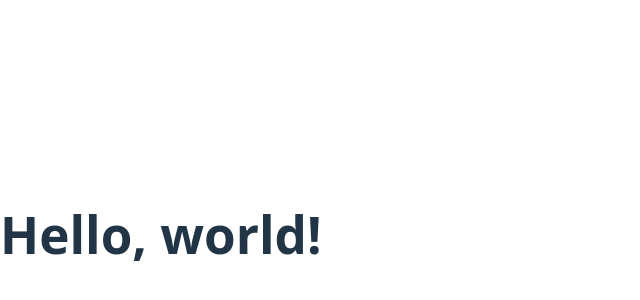
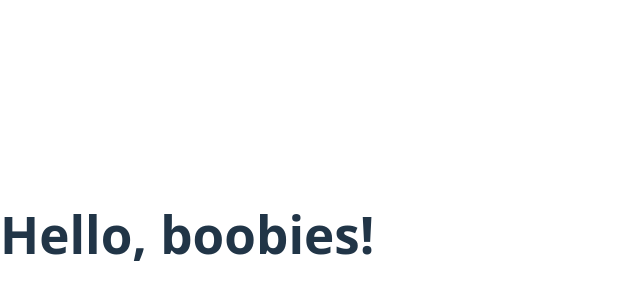
Before and after one commit to Arthur1asdf/Task-it, a React (Vite) app in the folder largeProject/frontend/: page / in a window 1280 px wide. Shown: the part 166-466 px from the top of the page, without its empty margins (0-640 px from the left). Built offline with nearby package versions, Linux system fonts and the light colour scheme.

Commit message:
added boobies

```diff
--- a/largeProject/frontend/src/main.tsx
+++ b/largeProject/frontend/src/main.tsx
@@ -4,6 +4,6 @@ import "./index.css";
 
 createRoot(document.getElementById("root")!).render(
   <StrictMode>
-    <h1>Hello, world!</h1>
+    <h1>Hello, boobies!</h1>
   </StrictMode>
 );
```
